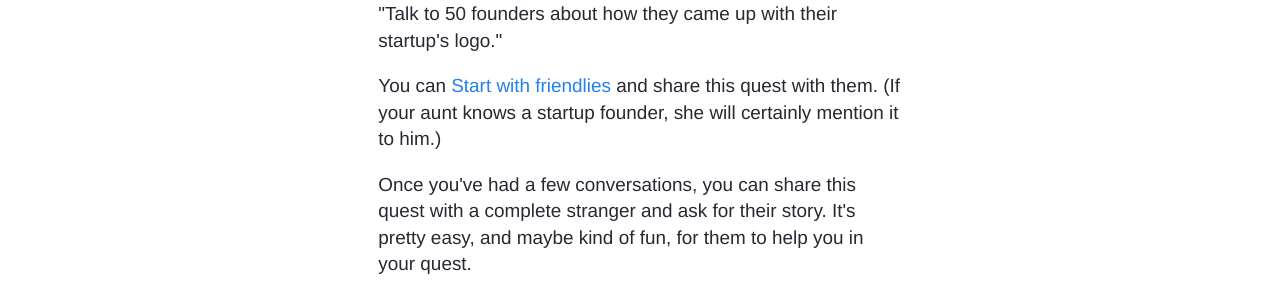
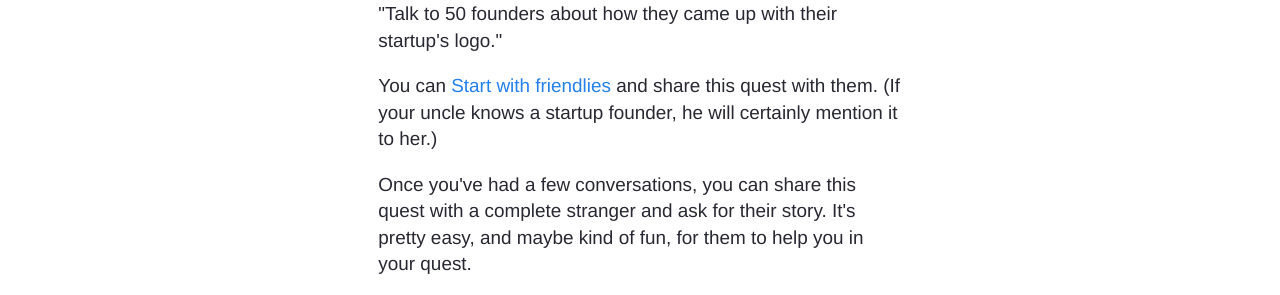
Before and after one commit to bruab/garden, a Jekyll site: the page built from _notes/Quests are better than pitches.md, in a window 1280 px wide. Shown: the part 464-759 px from the top of the page. Built offline with Jekyll 4.4.1, drawn with Linux system fonts in a browser that asks for light colours.

Commit message:
try swap genders

```diff
--- a/_notes/Quests are better than pitches.md
+++ b/_notes/Quests are better than pitches.md
@@ -16,7 +16,7 @@ Make the quest relevant to your work, and to the people you want to reach. But a
 
 If you sell design services to startups, a good quest might be "Talk to 50 founders about how they came up with their startup's logo."
 
-You can [[Start with friendlies]] and share this quest with them. (If your aunt knows a startup founder, she will certainly mention it to him.)
+You can [[Start with friendlies]] and share this quest with them. (If your uncle knows a startup founder, he will certainly mention it to her.)
 
 Once you've had a few conversations, you can share this quest with a complete stranger and ask for their story. It's pretty easy, and maybe kind of fun, for them to help you in your quest.
 
```
Also changed, not shown: _notes/Start with friendlies.md (line endings or trailing spaces).
